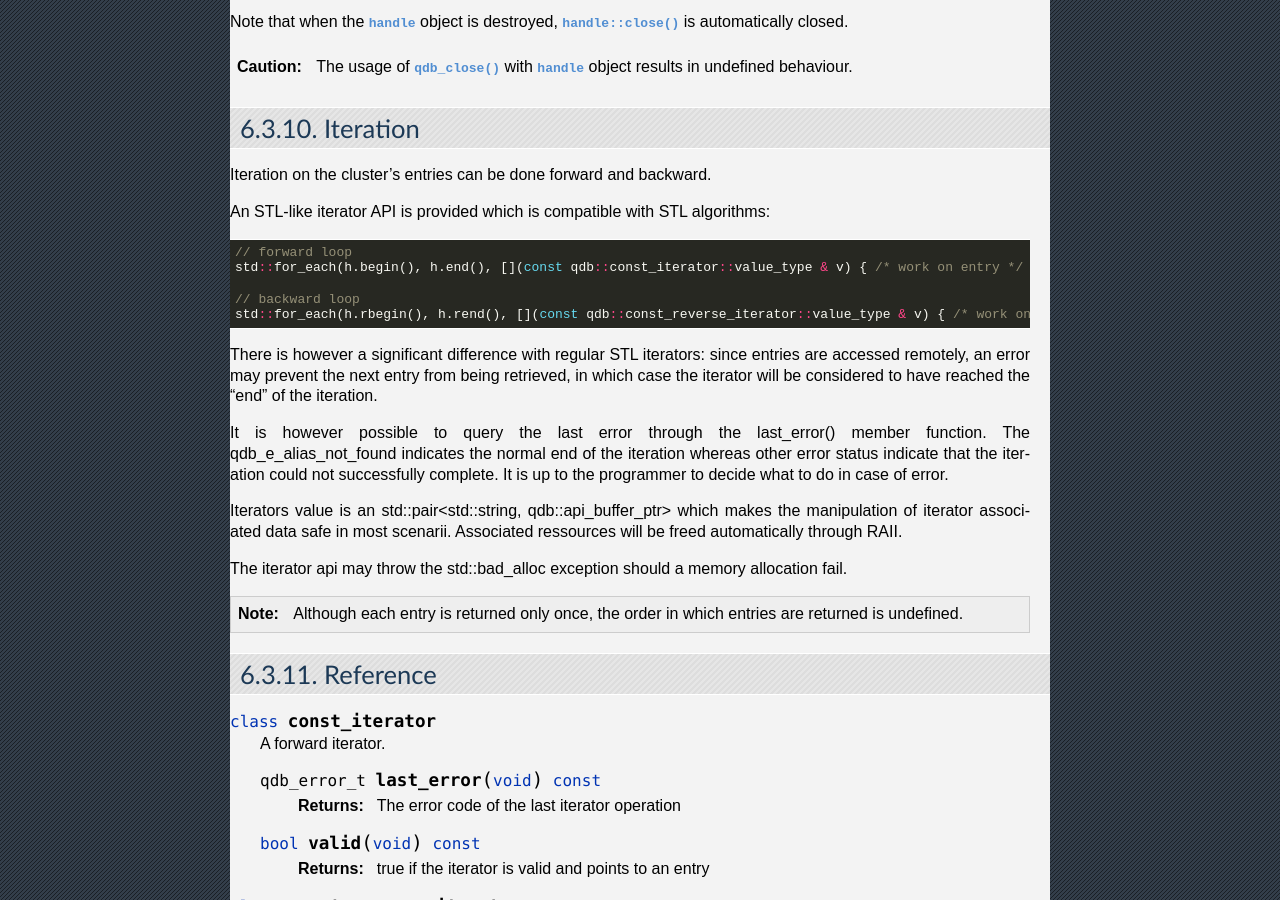
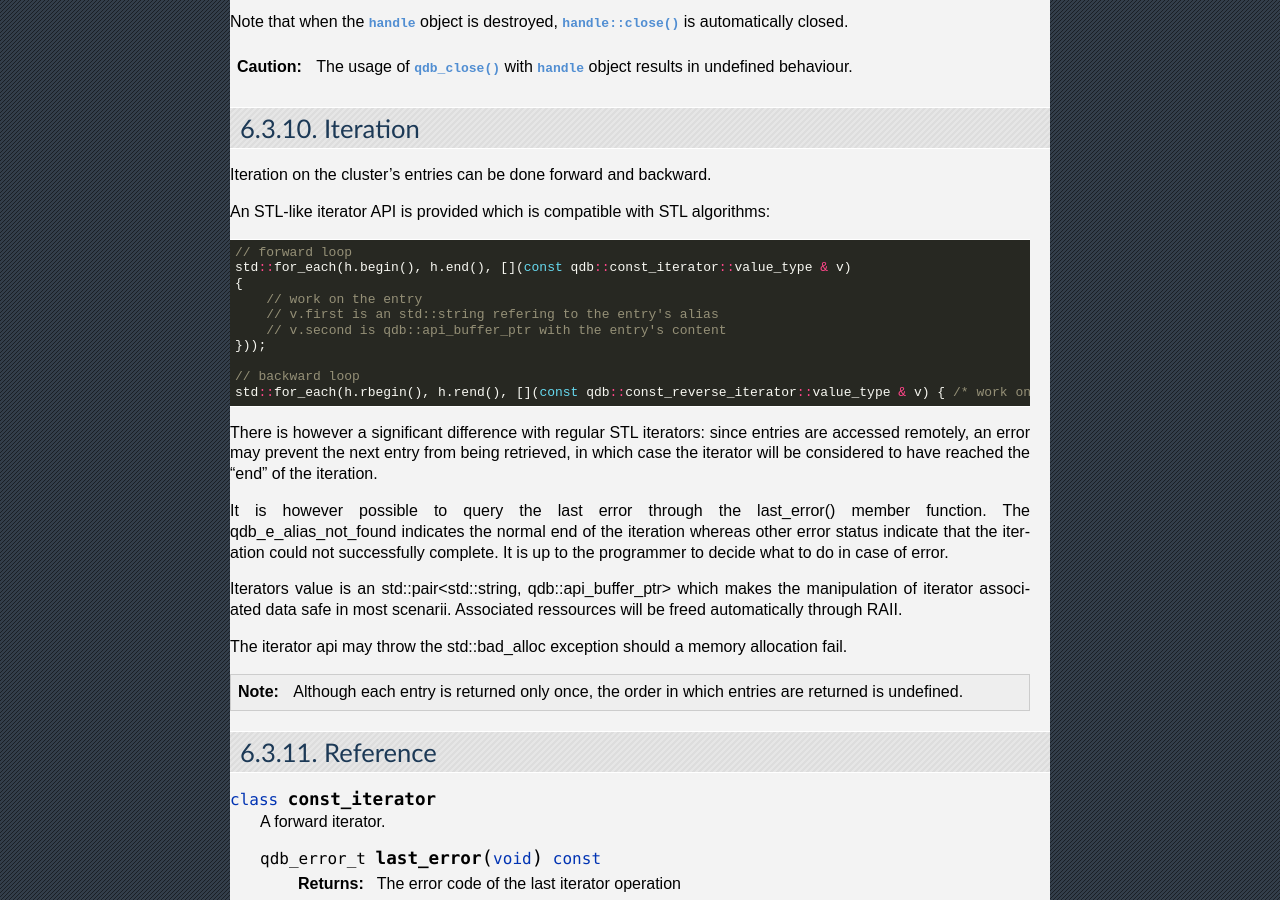
Before and after one commit to iltommi/qdb-documentation, a Sphinx documentation site: the page built from source/api/cpp.rst, in a window 1280 px wide and 900 px high, scrolled down 2697 px. Built offline with Sphinx 7.4.7, drawn with Linux system fonts in a browser that asks for light colours; some of the changed text lies outside the part shown.

Commit message:
Case 473 - Updated documentation for the new iteration feature

```diff
--- a/source/api/c.rst
+++ b/source/api/c.rst
@@ -317,6 +317,7 @@ Actual teration is done with :c:func:`qdb_iterator_next` and :c:func:`qdb_iterat
     for(qdb_error_t err = qdb_iterator_begin(h, &it); err == qdb_e_ok; err = qdb_iterator_next(&it))
     {
         // work on entry
+        // it.content and it.content_size is the entry content
     }
 
     qdb_iterator_close(&it);
@@ -325,6 +326,7 @@ Actual teration is done with :c:func:`qdb_iterator_next` and :c:func:`qdb_iterat
     for(qdb_error_t err = qdb_iterator_rbegin(h, &it); err = qdb_e_ok; err = qdb_iterator_previous(&it))
     {
         // work on entry
+        // it.content and it.content_size is the entry content
     }
 
     qdb_iterator_close(&it);
--- a/source/api/cpp.rst
+++ b/source/api/cpp.rst
@@ -145,10 +145,15 @@ Iteration on the cluster's entries can be done forward and backward.
 An STL-like iterator API is provided which is compatible with STL algorithms::
 
     // forward loop
-    std::for_each(h.begin(), h.end(), [](const qdb::const_iterator::value_type & v) { /* work on entry */ }));
+    std::for_each(h.begin(), h.end(), [](const qdb::const_iterator::value_type & v)
+    {
+        // work on the entry
+        // v.first is an std::string refering to the entry's alias
+        // v.second is qdb::api_buffer_ptr with the entry's content
+    }));
 
     // backward loop
-    std::for_each(h.rbegin(), h.rend(), [](const qdb::const_reverse_iterator::value_type & v) { /* work on entry */ }));
+    std::for_each(h.rbegin(), h.rend(), [](const qdb::const_reverse_iterator::value_type & v) { /* work on the entry */ }));
 
 There is however a significant difference with regular STL iterators: since entries are accessed remotely, an error may prevent the next entry from being retrieved, in which case the iterator will be considered to have reached the "end" of the iteration.
 
--- a/source/conf.py
+++ b/source/conf.py
@@ -52,9 +52,9 @@ copyright = u'2013, Bureau 14 SARL'
 # built documents.
 #
 # The short X.Y version.
-version = '0.7'
+version = '1.0'
 # The full version, including alpha/beta/rc tags.
-release = '0.7.4'
+release = '1.0.0'
 
 # The language for content autogenerated by Sphinx. Refer to documentation
 # for a list of supported languages.
--- a/source/index.rst
+++ b/source/index.rst
@@ -20,6 +20,9 @@ For specific information regarding the usage or the administration of a **quasar
 
 Is this documentation helpful? Let us know! (see :doc:`contact`).
 
+.. note::
+  This is a pre-release of the 1.0.0 documentation.
+
 Table of contents
 -----------------
 
```
Also changed, not shown: other parts of source/api/c.rst (+2 -2 lines).
